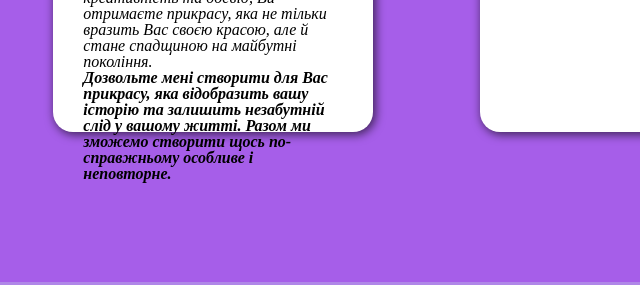
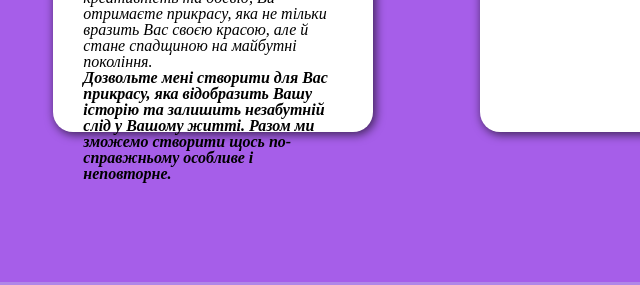
Before and after one commit to konvaleriia/my-account, a plain HTML site: page index.html in a window 1280 px wide. Shown: the part 1268-1553 px from the top of the page, 0-640 px from the left. Drawn offline with nearby package versions, Linux system fonts and the light colour scheme.

Commit message:
my-account

```diff
--- a/index.html
+++ b/index.html
@@ -47,7 +47,7 @@
         <div class="text-card-1">Незалежно від того, чи Ви шукаєте індивідуально розроблену прикрасу, або маєте унікальну ідею, я готова привнести в
         життя Ваші мрії. Розраховуючи на мої знання, креативність та досвід, Ви отримаєте прикрасу, яка не тільки вразить Вас
         своєю красою, але й стане спадщиною на майбутні покоління.</div>
-        <div class="text-about">Дозвольте мені створити для Вас прикрасу, яка відобразить вашу історію та залишить незабутній слід у вашому житті. Разом
+        <div class="text-about">Дозвольте мені створити для Вас прикрасу, яка відобразить Вашу історію та залишить незабутній слід у Вашому житті. Разом
         ми зможемо створити щось по-справжньому особливе і неповторне.</div>
     </div>
     <div class="card">
```
